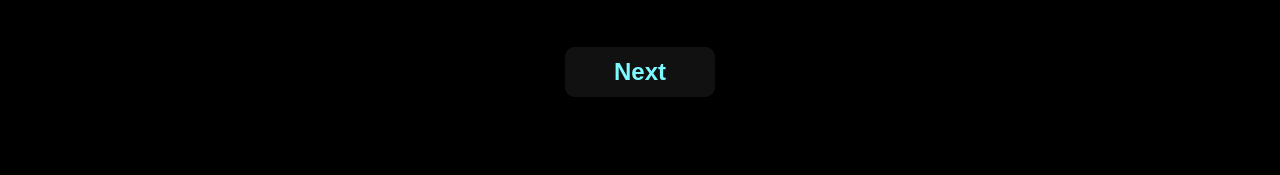
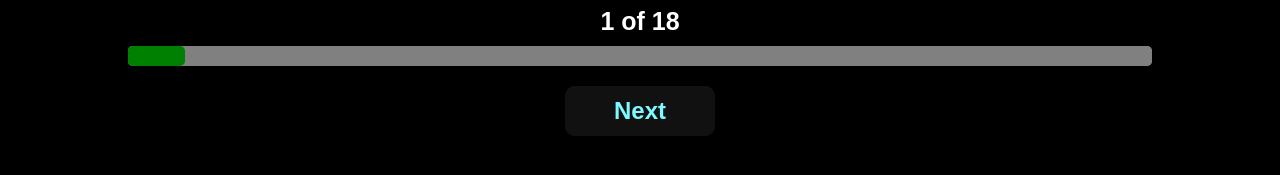
Before and after one commit to 00psfreebooks/dxp, a plain HTML site: page index.html in a window 1280 px wide. Shown: the part 553-728 px from the top of the page. Drawn offline with Linux system fonts and the light colour scheme.

Commit message:
add progress tracking

```diff
--- a/index.html
+++ b/index.html
@@ -26,6 +26,14 @@
       <iframe id="video-player" src="" title="Video Player" frameborder="0" allow="accelerometer; autoplay; clipboard-write; encrypted-media; gyroscope; picture-in-picture; web-share" allowfullscreen></iframe>
     </div>
   </div>
+  <div id="progress-tracking"></div>
+    <!-- Progress tracking -->
+    <div id="progress-tracker"></div>
+    <div id="progress-bar-container">
+      <div id="progress-bar-background"></div>
+      <div id="progress-bar-foreground"></div>
+    </div>
+  </div>
   <div id="navigation">
     <!-- Previous button with glowing effect -->
     <div id="previous" class="nav-button glow-on-hover"><p>Previous</p></div>
--- a/main.js
+++ b/main.js
@@ -51,6 +51,17 @@ const videoLinks = {
 const nextButton = document.getElementById('next');
 const menuIcon = document.getElementById('menu-icon');
 const dropdownMenu = document.getElementById('dropdown-menu');
+const progressTracker = document.getElementById('progress-tracker');
+
+function updateProgressTracker() {
+    const numVideosInCategory = Object.keys(videoLinks[currentVideoCategory]).length;
+    const percentageCompleted = (currentVideoIndex + 1) / numVideosInCategory * 100;
+    const progressTracker = document.getElementById('progress-tracker');
+    progressTracker.innerText = `${currentVideoIndex + 1} of ${numVideosInCategory}`;
+
+    const progressBarForeground = document.getElementById('progress-bar-foreground');
+    progressBarForeground.style.width = `${percentageCompleted}%`;
+}
 
 function updateVideo() {
     const videoData = videoLinks[currentVideoCategory][currentVideoIndex];
@@ -73,7 +84,10 @@ const videoLinks = {
     youtubeVideoFrame.src = videoLink;
     previousButton.style.display = currentVideoIndex === 0 ? 'none' : 'inline';
     nextButton.style.display = currentVideoIndex === videoLinks[currentVideoCategory].length - 1 ? 'none' : 'inline';
+
+    updateProgressTracker();
 }
+
 
 
 function resizeVideoFrame() {
@@ -93,16 +107,16 @@ function resizeVideoFrame() {
 window.addEventListener('resize', resizeVideoFrame);
 youtubeVideoFrame.addEventListener('load', resizeVideoFrame);
 
-previousButton.addEventListener('click', () => {
-if (currentVideoIndex > 0) {
-    currentVideoIndex--;
+nextButton.addEventListener('click', () => {
+    if (currentVideoIndex < videoLinks[currentVideoCategory].length - 1) {
+        currentVideoIndex++;
         updateVideo();
     }
 });
 
-nextButton.addEventListener('click', () => {
-if (currentVideoIndex < currentVideoArray.length - 1) {
-    currentVideoIndex++;
+previousButton.addEventListener('click', () => {
+    if (currentVideoIndex > 0) {
+        currentVideoIndex--;
         updateVideo();
     }
 });
--- a/style.css
+++ b/style.css
@@ -85,7 +85,7 @@ body {
 #navigation {
     display: flex;
     justify-content: center;
-    margin-top: 50px;
+    margin-top: 20px;
 }
 /* Gap between buttons */
 .nav-button {
@@ -166,3 +166,42 @@ body {
     50% { background-position: 400% 0; }
     100% { background-position: 0 0; }
 }
+
+#progress-tracker {
+    color: white;
+    font-size: 25px;
+    font-weight: bold;
+    text-align: center;
+    margin-top: 10px;
+    margin-bottom: 10px;
+}
+
+#progress-bar-container {
+    position: relative;
+    width: 80%;
+    height: 20px;
+    background-color: gray; /* Background color of the progress bar */
+    border-radius: 5px;
+    margin-top: 5px;
+    left: 50%; /* Center the progress bar horizontally */
+    transform: translateX(-50%); /* Move the progress bar to center */
+}
+
+#progress-bar-background,
+#progress-bar-foreground {
+    position: absolute;
+    top: 0;
+    left: 0;
+    height: 100%;
+    border-radius: 5px;
+}
+
+#progress-bar-background {
+    width: 100%;
+    background-color: gray; /* Background color of the progress bar */
+}
+
+#progress-bar-foreground {
+    width: 0;
+    background-color: green; /* Foreground color of the progress bar */
+}
```
Lines whose indentation alone changed are shown as unchanged.
